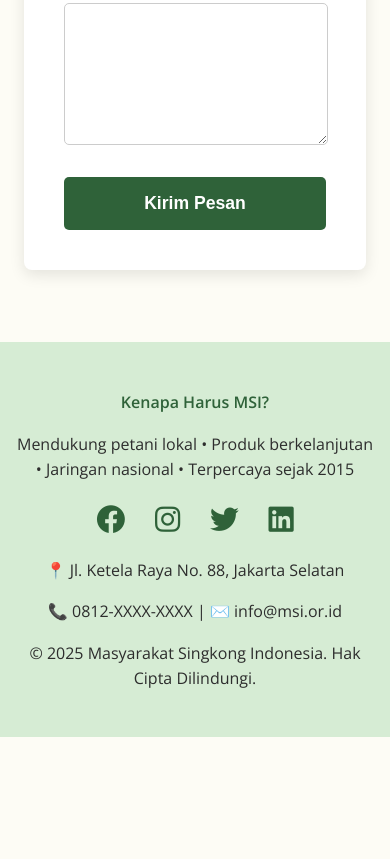
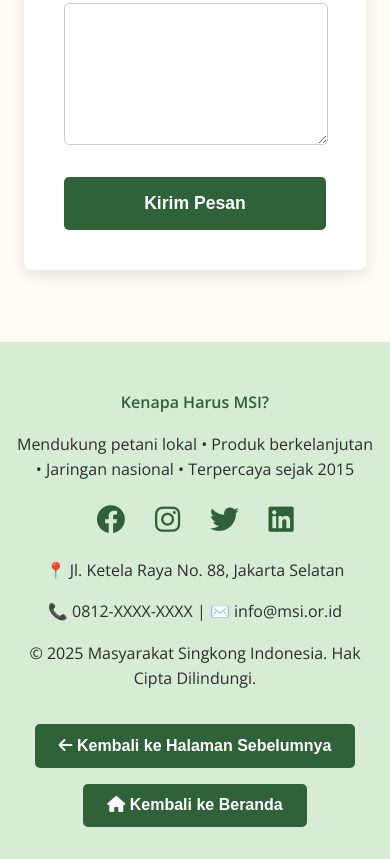
Before and after one commit to reaperskull8/MSI-Lampung, a plain HTML site: page index.html in a window 390 px wide. Shown: the part 5915-6774 px from the top of the page. Before the commit the page ends 6652 px from the top, so only its background shows below. Drawn offline with nearby package versions, Linux system fonts and the light colour scheme.

Commit message:
Update index.html

```diff
--- a/index.html
+++ b/index.html
@@ -341,7 +341,6 @@
             transform: translateY(-1px);
         }
 
-
         /* Footer */
         footer {
             background-color: var(--accent-color);
@@ -368,6 +367,32 @@
         .social-links a:hover {
             color: #3e814a;
         }
+
+        /* Added Buttons for Navigation */
+        .nav-buttons {
+            display: flex;
+            justify-content: center;
+            gap: 1rem;
+            margin-top: 2rem; /* Add some space above the buttons */
+        }
+
+        .nav-buttons button {
+            padding: 0.8rem 1.5rem;
+            background-color: var(--primary-color);
+            color: var(--white);
+            border: none;
+            border-radius: 5px;
+            cursor: pointer;
+            font-size: 1rem;
+            font-weight: 600;
+            transition: background-color 0.3s ease, transform 0.2s ease;
+        }
+
+        .nav-buttons button:hover {
+            background-color: #3e814a;
+            transform: translateY(-1px);
+        }
+
 
         /* Responsive Design */
         @media (max-width: 768px) {
@@ -454,13 +479,16 @@
             .navbar .logo img {
                 max-height: 40px; /* Contoh: sedikit lebih kecil untuk mobile */
             }
+            .nav-buttons {
+                flex-direction: column; /* Stack buttons vertically on small screens */
+                align-items: center;
+            }
         }
     </style>
 </head>
 <body>
     <nav class="navbar">
-    <a href="#" class="logo">
-      <img src="logo-msi.png" alt="Logo MSI">
+        <a href="#hero" class="logo"> <img src="logo-msi.png" alt="Logo MSI">
         </a>
         <button class="menu-toggle" id="menuToggle" aria-label="Toggle navigation">
             <i class="fas fa-bars"></i>
@@ -470,11 +498,11 @@
             <li><a href="#produk">Produk</a></li>
             <li><a href="#layanan">Layanan</a></li>
             <li><a href="#kontak">Kontak</a></li>
+            <li class="mobile-only-nav-button" style="display: none;"><button onclick="goBack()" style="background-color: var(--secondary-color); color: var(--primary-color); border: 1px solid var(--primary-color);">Kembali</button></li>
         </ul>
     </nav>
 
-  <header class="hero">
-    <h1>Inovasi Singkong untuk Masa Depan Berkelanjutan</h1>
+    <header class="hero" id="hero"> <h1>Inovasi Singkong untuk Masa Depan Berkelanjutan</h1>
         <p>Masyarakat Singkong Indonesia (MSI) hadir untuk mengubah limbah singkong menjadi berkah. Kami fokus pada pengembangan produk olahan, biomassa energi terbarukan, dan edukasi budidaya singkong modern, semua demi keberlanjutan ekonomi dan lingkungan.</p>
         <div class="cta-buttons">
             <a href="#produk">Lihat Produk <i class="fas fa-arrow-right"></i></a>
@@ -585,6 +613,11 @@
         <p>📍 Jl. Ketela Raya No. 88, Jakarta Selatan</p>
         <p>📞 0812-XXXX-XXXX | ✉️ info@msi.or.id</p>
         <p>© 2025 Masyarakat Singkong Indonesia. Hak Cipta Dilindungi.</p>
+
+        <div class="nav-buttons">
+            <button onclick="goBack()"><i class="fas fa-arrow-left"></i> Kembali ke Halaman Sebelumnya</button>
+            <button onclick="goToHome()"><i class="fas fa-home"></i> Kembali ke Beranda</button>
+        </div>
     </footer>
 
     <script>
@@ -594,6 +627,13 @@
 
         menuToggle.addEventListener('click', () => {
             navbarLinks.classList.toggle('active');
+            // Menampilkan/menyembunyikan tombol "Kembali" di nav mobile
+            const mobileNavButton = document.querySelector('.mobile-only-nav-button');
+            if (navbarLinks.classList.contains('active')) {
+                mobileNavButton.style.display = 'block';
+            } else {
+                mobileNavButton.style.display = 'none';
+            }
         });
 
         // Close mobile menu when a link is clicked
@@ -601,9 +641,22 @@
             link.addEventListener('click', () => {
                 if (navbarLinks.classList.contains('active')) {
                     navbarLinks.classList.remove('active');
+                    document.querySelector('.mobile-only-nav-button').style.display = 'none';
                 }
             });
         });
+
+        // Function to go back to the previous page in history
+        function goBack() {
+            window.history.back();
+        }
+
+        // Function to go to the home section (top of the current page)
+        function goToHome() {
+            window.location.href = '#hero'; // Scroll to the hero section
+            // Atau jika ingin me-refresh halaman ke paling atas:
+            // window.location.href = '/'; // Ganti dengan URL beranda jika ini adalah halaman yang berbeda
+        }
     </script>
 </body>
 </html>
```
Lines whose indentation alone changed are shown as unchanged.
